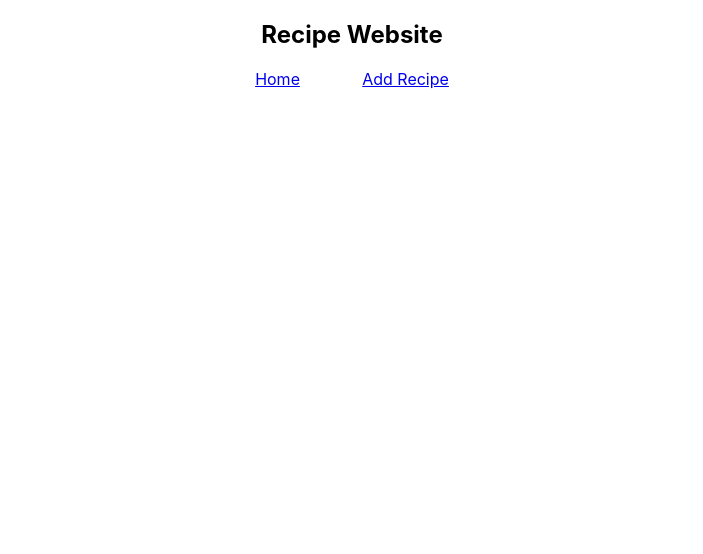
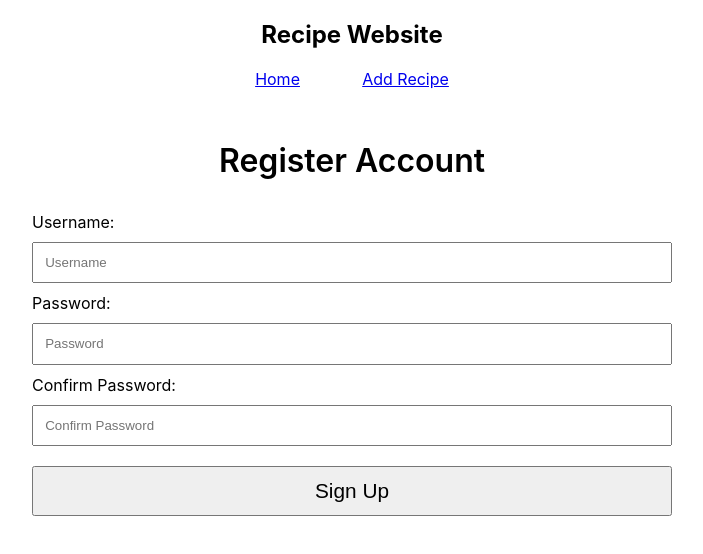
Before and after one commit to cwellis/recipes-site, a React (Create React App) app: page /SignUp in a window 1280 px wide. Shown: the top 554 px of the page, without its empty margins (288-991 px from the left). Built offline with nearby package versions, Linux system fonts and the light colour scheme.

Commit message:
added sign up and sign in routes to app.js to be able to view them

```diff
--- /dev/null
+++ b/SignUpForm.css
@@ -0,0 +1,36 @@
+.signUp {
+    display: flex;
+    flex-direction: column;
+    width: 50%;
+    margin: 20px auto;
+  }
+
+  .signUp input, .signUp button {
+    margin: 10px 0;
+    padding: 0.7rem;
+  }
+
+  .signUp button {
+    font-size: 1.3rem;
+  }
+
+  .hidden {
+    display: none;
+  }
+
+  .show {
+    display: flex;
+    justify-content: center;
+    padding: 1rem;
+    color: black;
+    border: 2px solid black;
+    background-color: red;
+  }
+
+  .register {
+    font-size: 2rem;
+    font-weight: 600;
+    display: flex;
+    justify-content: center;
+    margin: 2rem;
+  }
--- /dev/null
+++ b/SignUpForm.jsx
@@ -0,0 +1,44 @@
+import React, { useState } from 'react'
+import "./SignUpForm.css"
+
+let SignUp = () => {
+    const [userName, setUserName] = useState('')
+    const [userPassword, setUserPassword] = useState('')
+    const [userConfirmPassword, setUserConfirmPassword] = useState('')
+    const [isMatchingPassword, setIsMatchingPassword] = useState('hidden')
+    let handleUserNameOnKeyUp = (event) => {
+        setUserName(event.target.value)
+    }
+
+    let handlePasswordOnKeyUp = (event) => {
+        setUserPassword(event.target.value)
+    }
+
+    let handlePasswordConfirmationOnKeyUp = (event) => {
+        setUserConfirmPassword(event.target.value)
+    }
+
+    let handleFormSubmissionOnClick = () => {
+        console.log(userName)
+        // console.log(userPassword)
+        // console.log(userConfirmPassword)
+        const isAllowedLogin = userPassword === userConfirmPassword ? 'hidden' : 'show'
+        setIsMatchingPassword(isAllowedLogin)
+    }
+
+    return (
+        <div className='signUp'>
+            <div className='register'>Register Account</div>
+            <div>Username:</div>
+            <input onKeyUp={ handleUserNameOnKeyUp } type="text" placeholder='Username' />
+            <div>Password:</div>
+            <input onKeyUp={ handlePasswordOnKeyUp } type="text" placeholder='Password' />
+            <div>Confirm Password:</div>
+            <input onKeyUp={ handlePasswordConfirmationOnKeyUp } type="text" placeholder='Confirm Password' />
+            <p className={ isMatchingPassword }>PASSWORDS DO NOT MATCH</p>
+            <button onClick={ handleFormSubmissionOnClick }>Sign Up</button>
+        </div>
+    )
+}
+
+export default SignUp;
--- a/src/App.js
+++ b/src/App.js
@@ -7,6 +7,8 @@ import { BrowserRouter, Link, Route, Routes } from 'react-router-dom';
 import Homepage from './components/Homepage';
 import Addrecipe from './components/Addrecipe';
 import Markdown from './components/Markdown';
+import SignUp from './components/forms/SignUpForm';
+import SignIn from './components/forms/SignInForm'
 
 function App() {
   return (
@@ -29,6 +31,8 @@ function App() {
           <Route path='/' element={<Homepage />} />
           <Route path='/Addrecipe' element={<Addrecipe />} />
           <Route path='/Markdown' element={<Markdown />} />
+          <Route path='/SignUp' element={<SignUp />} />
+          <Route path='/SignIn' element={<SignIn />} />
         </Routes>
 
       </BrowserRouter>
```
